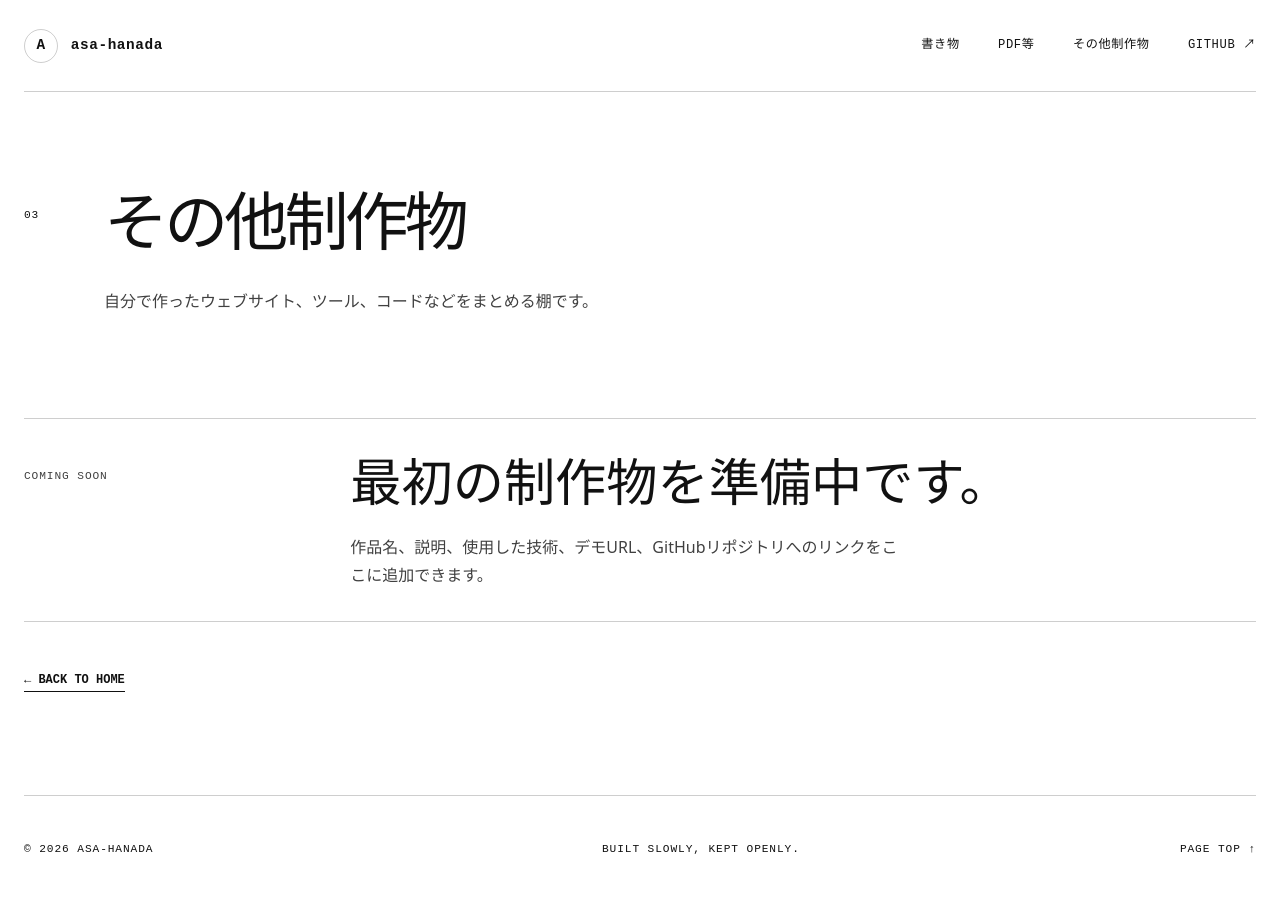
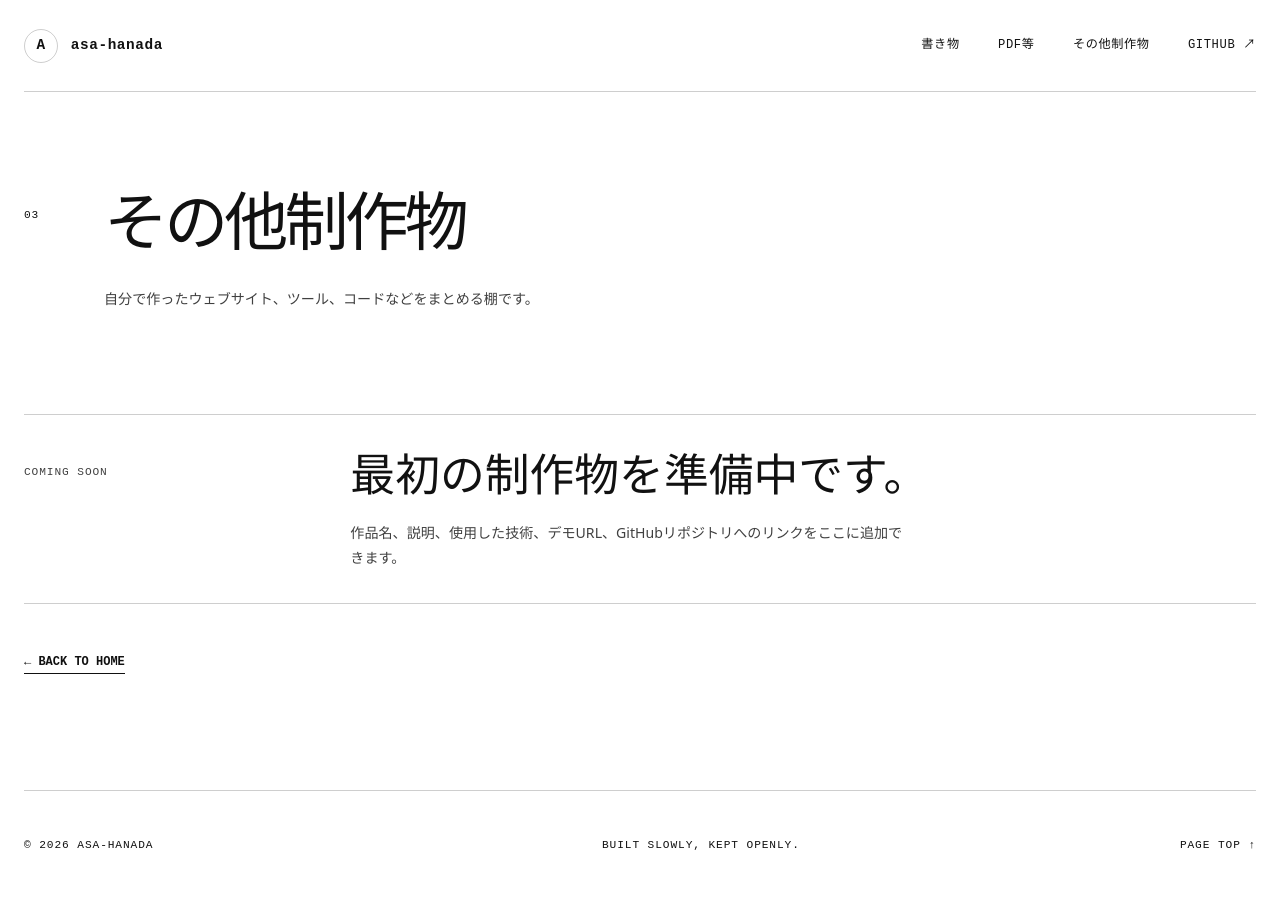
Before and after one commit to asa-hanada/asa-hanada.github.io, a Jekyll site: the page projects/index.html, which Jekyll copies as it is, in a window 1280 px wide. Built offline with Jekyll 4.4.1, drawn with Linux system fonts in a browser that asks for light colours.

```diff
--- a/assets/styles.css
+++ b/assets/styles.css
@@ -1,10 +1,13 @@
-/* サイト全体で共通して使う色と横幅 */
+/* サイト全体で共通して使う色・文字サイズ・横幅 */
 :root {
   --paper: #ffffff; /* ページ全体の背景色 */
   --ink: #111111; /* 基本の文字色 */
   --muted: #404040; /* 説明文などの少し薄い文字色 */
   --line: rgba(34, 34, 34, .22); /* 区切り線の色 */
   --surface: rgba(250, 246, 238, .22); /* リンクに触れたときの背景色 */
+  --font-size-page-title: clamp(2.5rem, 5vw, 5rem); /* ページの大見出し */
+  --font-size-item-title: clamp(1.8rem, 3.5vw, 3.4rem); /* カードや一覧の項目名 */
+  --font-size-description: .88rem; /* 項目や見出しの短い説明 */
   --max: 1280px; /* コンテンツの最大幅 */
 }
 /* 浅縹色 #84b9cb */
@@ -176,7 +179,7 @@ main {
   max-width: 920px;
   margin: 0;
   font-family: "Yu Mincho", "Hiragino Mincho ProN", serif;
-  font-size: clamp(2.5rem, 5vw, 5rem);
+  font-size: var(--font-size-page-title);
   font-weight: 400;
   line-height: 1.11;
   letter-spacing: -.055em;
@@ -311,7 +314,7 @@ main {
 .shelf-card h3 {
   margin: 0 0 .45rem;
   font-family: "Yu Mincho", "Hiragino Mincho ProN", serif;
-  font-size: clamp(1.8rem, 3.5vw, 3.4rem);
+  font-size: var(--font-size-item-title);
   font-weight: 400;
   line-height: 1.3;
 }
@@ -320,7 +323,7 @@ main {
   margin: 0;
   max-width: 640px;
   color: var(--muted);
-  font-size: .88rem;
+  font-size: var(--font-size-description);
 }
 
 .card-status {
@@ -470,7 +473,7 @@ main {
   max-width: 980px;
   margin: 0;
   font-family: "Times New Roman", "Yu Mincho", serif;
-  font-size: clamp(2.5rem, 5vw, 5rem);
+  font-size: var(--font-size-page-title);
   font-weight: 400;
   line-height: .95;
   letter-spacing: -.06em;
@@ -481,6 +484,7 @@ main {
   max-width: 540px;
   margin: 2rem 0 0;
   color: var(--muted);
+  font-size: var(--font-size-description);
 }
 
 /* 内容がまだないページに表示する案内 */
@@ -496,7 +500,7 @@ main {
 .empty-state h2 {
   margin: 0;
   font-family: "Yu Mincho", "Hiragino Mincho ProN", serif;
-  font-size: clamp(1.8rem, 4vw, 3.6rem);
+  font-size: var(--font-size-item-title);
   font-weight: 500;
   line-height: 1.3;
 }
@@ -505,6 +509,10 @@ main {
   max-width: 560px;
   margin: 1rem 0 0;
   color: var(--muted);
+}
+
+.empty-state h2 + p {
+  font-size: var(--font-size-description);
 }
 
 /* 「← BACK TO HOME」「← 書き物へ」「← 日記一覧へ」 */
@@ -542,20 +550,18 @@ main {
   background: var(--surface);
 }
 
+/* 書き物の入口：「日記」の大きな文字 */
 .writing-category h2 {
   margin: 0;
   font-family: "Yu Mincho", "Hiragino Mincho ProN", serif;
+  font-size: var(--font-size-item-title);
   font-weight: 500;
-}
-
-/* 書き物の入口：「日記」の大きな文字 */
-.writing-category h2 {
-  font-size: clamp(2rem, 4vw, 3.6rem);
 }
 
 .writing-category p:last-child {
   margin: .75rem 0 0;
   color: var(--muted);
+  font-size: var(--font-size-description);
 }
 
 /* ---------- 日記一覧 ---------- */
@@ -621,7 +627,7 @@ main {
 .diary-hero h1 {
   margin: 0;
   font-family: "Times New Roman", "Yu Mincho", serif;
-  font-size: clamp(4rem, 10vw, 8.5rem);
+  font-size: var(--font-size-page-title);
   font-weight: 400;
   line-height: .82;
   letter-spacing: -.07em;
@@ -631,7 +637,7 @@ main {
   max-width: 620px;
   margin: clamp(2.5rem, 5vw, 4rem) 0 0;
   font-family: "Yu Mincho", "Hiragino Mincho ProN", serif;
-  font-size: clamp(1.05rem, 1.7vw, 1.3rem);
+  font-size: var(--font-size-description);
   line-height: 2;
 }
 
@@ -744,7 +750,7 @@ main {
 .diary-row h3 {
   margin: 0;
   font-family: "Yu Mincho", "Hiragino Mincho ProN", serif;
-  font-size: clamp(1.4rem, 3vw, 2.5rem);
+  font-size: var(--font-size-item-title);
   font-weight: 500;
   line-height: 1.4;
 }
@@ -753,7 +759,7 @@ main {
   max-width: 640px;
   margin: .55rem 0 0;
   color: var(--muted);
-  font-size: .86rem;
+  font-size: var(--font-size-description);
 }
 
 .diary-read-label {
@@ -807,7 +813,7 @@ main {
   max-width: 820px;
   margin: 0;
   font-family: "Yu Mincho", "Hiragino Mincho ProN", serif;
-  font-size: clamp(2.5rem, 7vw, 5.5rem);
+  font-size: var(--font-size-page-title);
   font-weight: 400;
   line-height: 1.25;
   letter-spacing: -.04em;
@@ -817,7 +823,7 @@ main {
   max-width: 600px;
   margin: 2rem 0 0;
   color: var(--muted);
-  font-size: .9rem;
+  font-size: var(--font-size-description);
 }
 
 /* 記事ページ：Markdownで書いた本文 */
@@ -825,7 +831,6 @@ main {
   max-width: 720px;
   padding: clamp(2.5rem, 6vw, 5rem) 0;
   font-family: "Yu Mincho", "Hiragino Mincho ProN", serif;
-  font-size: clamp(1rem, 1.4vw, 1.12rem);
   line-height: 2.05;
 }
 
@@ -964,6 +969,10 @@ main {
 
 /* ---------- スマートフォン向けの表示調整 ---------- */
 @media (max-width: 560px) {
+  :root {
+    --font-size-page-title: clamp(3rem, 16vw, 5rem);
+  }
+
   .site-header,
   .site-footer,
   main {
@@ -982,11 +991,6 @@ main {
 
   .hero {
     padding-top: 4rem;
-  }
-
-  /* スマートフォン：トップページの「浅縹」 */
-  .hero h1 {
-    font-size: clamp(3rem, 16vw, 5rem);
   }
 
   .shelf-card {
@@ -1042,7 +1046,6 @@ main {
   /* スマートフォン：下層ページの「書き物」「日記」など */
   .subpage-title h1 {
     margin-top: 1rem;
-    font-size: clamp(3.4rem, 19vw, 6rem);
   }
 
   .empty-state {
@@ -1056,10 +1059,6 @@ main {
 
   .diary-row time {
     grid-column: 1 / -1;
-  }
-
-  .diary-row-copy p {
-    font-size: .82rem;
   }
 
   .diary-summary {
--- a/index.html
+++ b/index.html
@@ -3,7 +3,7 @@
 <head>
   <meta charset="utf-8">
   <meta name="viewport" content="width=device-width, initial-scale=1">
-  <meta name="description" content="浅縹の個人サイト">
+  <meta name="description" content="の個人サイト">
   <meta name="theme-color" content="#84b9cb">
   <title>asa-hanada — digital shelf</title>
   <link rel="stylesheet" href="assets/styles.css">
```
